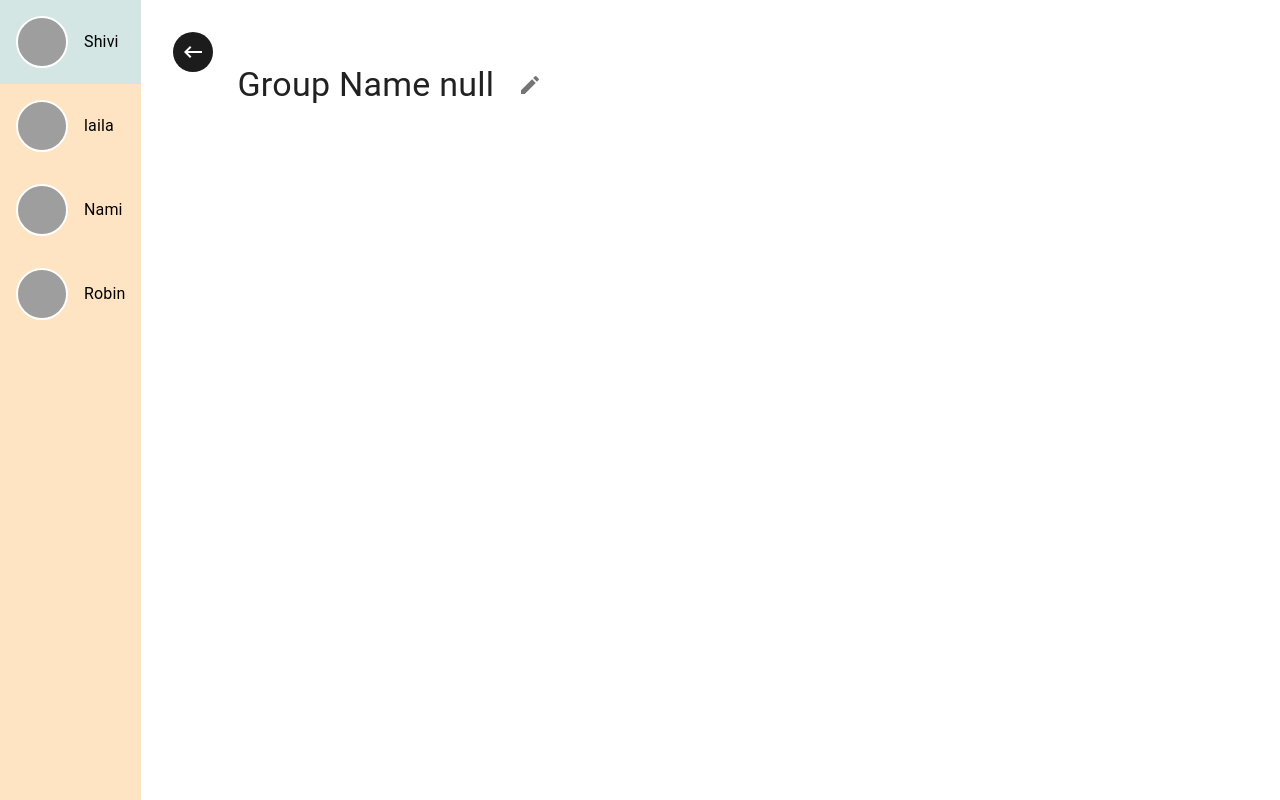
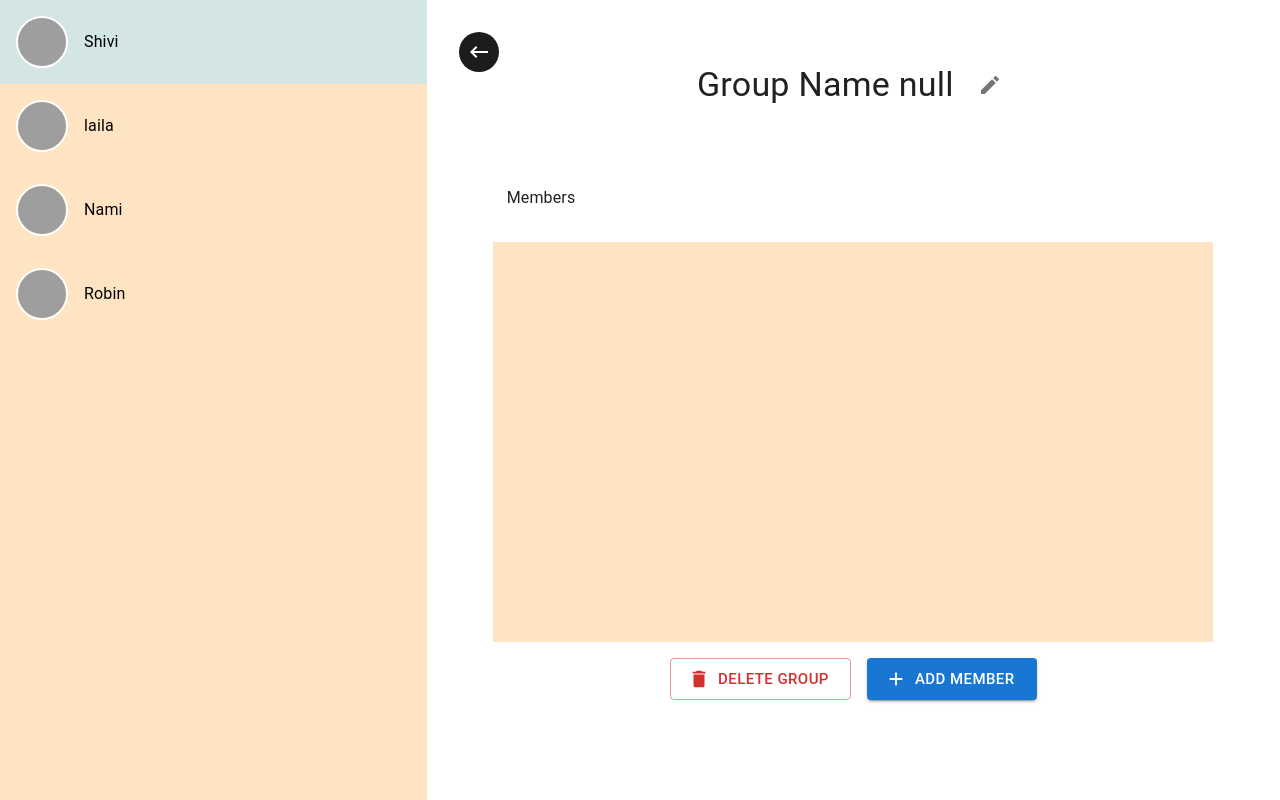
Before and after one commit to Shivyy247/chatloop, a React (Vite) app in the folder client/: page /group in a window 1280 px wide. Built offline with nearby package versions, Linux system fonts and the light colour scheme; grey boxes are pictures that could not be loaded.

Commit message:
feat: add delete and add member buttons to Group component; implement confirmation dialog for group deletion

```diff
--- a/client/src/pages/Group.jsx
+++ b/client/src/pages/Group.jsx
@@ -1,5 +1,6 @@
 import {
   Box,
+  Button,
   Drawer,
   Grid,
   IconButton,
@@ -9,6 +10,8 @@ import {
   Typography,
 } from "@mui/material";
 import {
+  Add as AddIcon,
+  Delete as DeleteIcon,
   Done as DoneIcon,
   Edit as EditIcon,
   KeyboardBackspace as KeyboardBackspaceIcon,
@@ -27,6 +30,7 @@ const Group = () => {
 
   const [isMobileMenuOpen, setIsMobileMenuOpen] = useState(false);
   const [isEdit, setIsEdit] = useState(false);
+  const [confirmDeleteDialog, setConfirmDeleteDialog] = useState(false)
   const [groupName, setGroupName] = useState("");
   const [groupNameUpdatedValue, setGroupNameUpdatedValue] = useState("");
 
@@ -45,14 +49,27 @@ const Group = () => {
     setIsEdit(false);
   };
 
+  const openConfirmDeleteHandler = () => {
+    setConfirmDeleteDialog(true)
+    console.log("delete group!")
+  }
+
+  const closeConfirmDeleteHandler = () => {
+    setConfirmDeleteDialog(false);
+  }
+
+  const openAddMemberHandler = () => {
+    console.log("add member");
+  };
+
   useEffect(() => {
     setGroupName(`Group Name ${chatId}`);
     setGroupNameUpdatedValue(`Group Name ${chatId}`);
     return () => {
       setGroupName("");
-      setGroupNameUpdatedValue("")
-      setIsEdit(false)
-    }
+      setGroupNameUpdatedValue("");
+      setIsEdit(false);
+    };
   }, [chatId]);
 
   const IconBtns = (
@@ -122,26 +139,40 @@ const Group = () => {
     </Stack>
   );
 
+  const ButtonGroup = <Stack
+    direction={{
+      xs: "column-reverse",
+      sm: "row"
+    }}
+    spacing={"1rem"}
+    p={{
+      xs: "0",
+      sm: "1rem",
+      md: "1rem 4rem",
+    }}
+
+  >
+    <Button size="large" color="error" variant="outlined" startIcon={<DeleteIcon/>} onClick={openConfirmDeleteHandler} >Delete Group</Button>
+    <Button size="large" variant="contained" startIcon={<AddIcon/>} onClick={openAddMemberHandler}>Add Member</Button>
+  </Stack>
+
   return (
-    <Grid container height={"100vh"}>
+    <Grid container height="100vh">
       <Grid
-        item
+        size={{ xs: 0, sm: 4 }}
         sx={{
           display: {
             xs: "none",
             sm: "block",
           },
         }}
-        sm={4}
-        bgcolor={"bisque"}
+        bgcolor="bisque"
       >
         <GroupList myGroups={sampleChats} chatId={chatId} />
       </Grid>
 
       <Grid
-        item
-        xs={12}
-        sm={8}
+        size={{ xs: 12, sm: 8 }}
         sx={{
           display: "flex",
           flexDirection: "column",
@@ -151,8 +182,31 @@ const Group = () => {
         }}
       >
         {IconBtns}
-        {groupName && GroupName}
+        {groupName && <>
+          {GroupName}
+          <Typography margin={"2rem"} alignSelf={"flex-start"} variant="body1" >Members</Typography>
+
+          <Stack
+            maxWidth={"45rem"}
+            width={"100%"}
+            boxSizing={"border-box"}
+            padding={{
+              sm: "1rem",
+              xs: "0",
+              md: "1rem 4rem"
+            }}
+            spacing={"2rem"}
+            bgcolor={"bisque"}
+            height={"50vh"}
+            overflow={"auto"}
+          >
+          </Stack>
+
+          {ButtonGroup}
+        </>}
       </Grid>
+
+
 
       <Drawer
         sx={{
@@ -164,7 +218,7 @@ const Group = () => {
         open={isMobileMenuOpen}
         onClose={handleMobileClose}
       >
-        <GroupList w={"50vw"} myGroups={sampleChats} chatId={chatId} />
+        <GroupList w="50vw" myGroups={sampleChats} chatId={chatId} />
       </Drawer>
     </Grid>
   );
```
